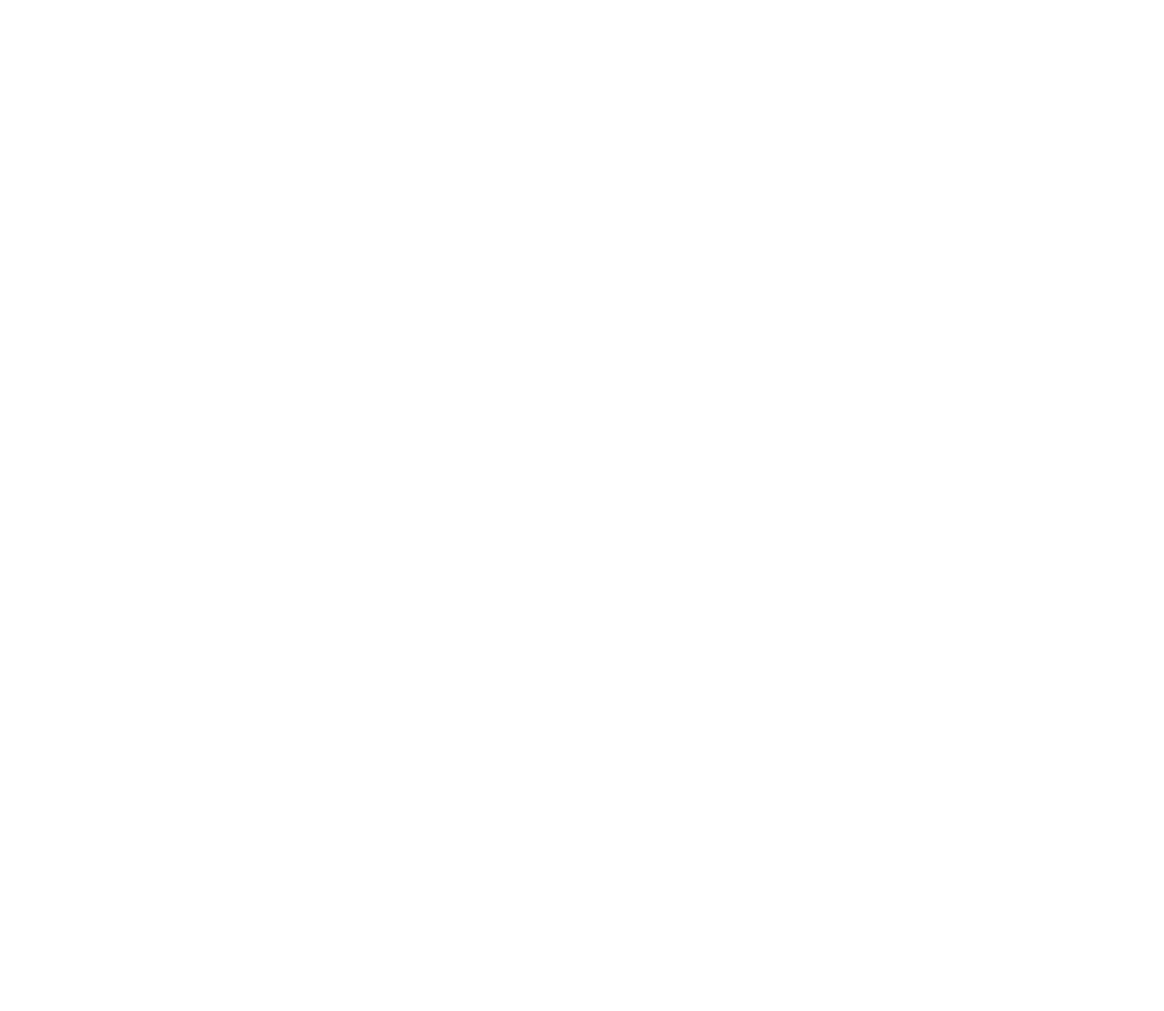
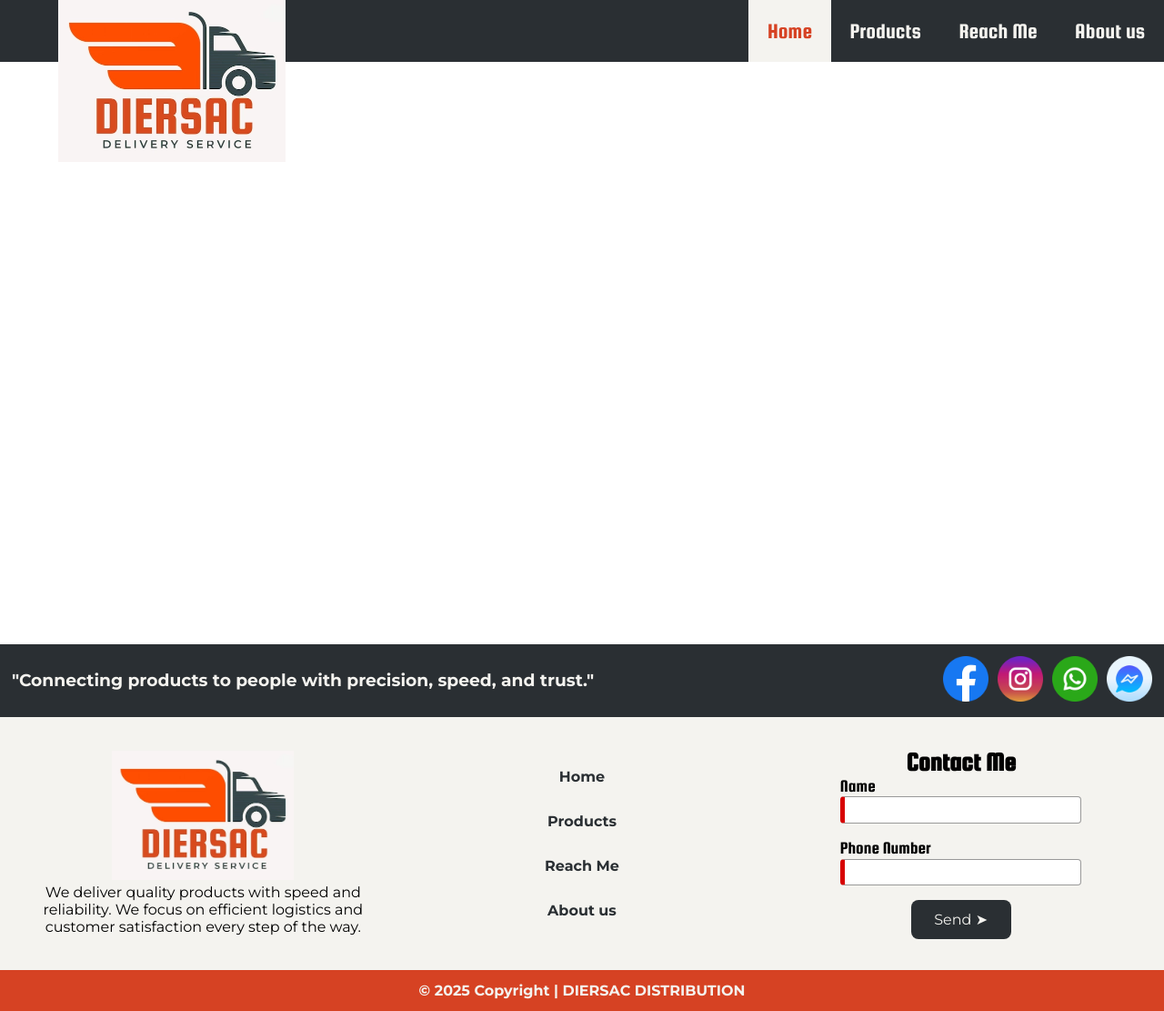
Before and after one commit to rogelioguerra24/wdd231, a plain HTML site: page project/index.html in a window 1280 px wide. Shown: the whole page at 91% size. Before the commit the page ends 800 px from the top, so only its background shows below. Drawn offline with Linux system fonts and the light colour scheme.

Commit message:
Navigation bar and footer

```diff
--- a/project/index.html
+++ b/project/index.html
@@ -1,22 +1,98 @@
 <!DOCTYPE html>
 <html lang="en-US">
+
 <head>
     <meta charset="UTF-8">
     <meta name="viewport" content="width=device-width, initial-scale=1.0">
-    <meta rel="icon" href="images/favicon.ico">
     <meta name="auhor" content="Rogelio Guerra Cespedes">
-    <meta name="description" content="Leading delivery distribution business offering fast, efficient, and reliable services with optimized routes, real-time tracking, and customer-centric solutions.">
+    <meta name="description"
+        content="Leading delivery distribution business offering fast, efficient, and reliable services with optimized routes, real-time tracking, and customer-centric solutions.">
+
+    <link rel="icon" href="images/favicon.ico">
 
     <meta property="og:title" content="Home Page | DIERSAC | Rogelio Guerra">
     <meta property="og:type" content="website">
-    <meta property="og:description" content="Leading delivery distribution business offering fast, efficient, and reliable services with optimized routes, real-time tracking, and customer-centric solutions">
-    <meta property="og:image" content="https://filesblog.bizvibe.com/wp-content/webp-express/webp-images/uploads/2022/12/How-to-Build-a-Distribution-Business.jpg.webp">
+    <meta property="og:description"
+        content="Leading delivery distribution business offering fast, efficient, and reliable services with optimized routes, real-time tracking, and customer-centric solutions">
+    <meta property="og:image"
+        content="https://filesblog.bizvibe.com/wp-content/webp-express/webp-images/uploads/2022/12/How-to-Build-a-Distribution-Business.jpg.webp">
     <meta property="og:url" content="https://rogelioguerra24.github.io/wdd231/project/#">
 
+    <link rel="stylesheet" href="styles/home-page.css">
+    <link rel="stylesheet" href="styles/home-page-mobile.css">
+
+    <script src="scripts/home-page.js" defer></script>
+
+    <link rel="preconnect" href="https://fonts.googleapis.com">
+    <link rel="preconnect" href="https://fonts.gstatic.com" crossorigin>
+    <link
+        href="https://fonts.googleapis.com/css2?family=Montserrat:ital,wght@0,100..900;1,100..900&family=Squada+One&display=swap"
+        rel="stylesheet">
 
     <title>Diersac Home Page</title>
 </head>
+
 <body>
 
+    <header>
+        <img src="images/logoDiersac.webp" alt="Diersac Icon">
+        <button aria-label="Button" id="myButton"></button>
+    </header>
+
+    <nav id="animated-met">
+        <ul class="menuLinks">
+
+            <li><a href="#" id="current-page" title="Home">Home</a></li>
+            <li><a href="products-page.html" title="Products">Products</a></li>
+            <li><a href="reach-me-page.html" title="Reach Me">Reach Me</a></li>
+            <li><a href="about-us-page.html" title="About US">About us</a></li>
+        </ul>
+    </nav>
+
+    <main>
+
+    </main>
+
+    <footer>
+        <section class="footer-social">
+            <h3>"Connecting products to people with precision, speed, and trust."</h3>
+            <div>
+                <a href="https://facebook.com" target="_blank"><img src="images/facebookicon.webp" loading="lazy" alt="Facebook" width="100"></a>
+                <a href="https://www.instagram.com/" target="_blank"><img src="images/instagramicon.webp" loading="lazy" alt="Instagram" width="100"></a>
+                <a href="https://www.whatsapp.com/" target="_blank"><img src="images/whatsappicon.webp" loading="lazy" alt="WhatsApp" width="100"></a>
+                <a href="https://messenger.com" target="_blank"><img src="images/messengericon.webp" loading="lazy" alt="Messenger" width="100"></a>
+            </div>
+        </section>
+        <section class="footer-nav">
+            <div>
+                <img src="images/logoDiersac.webp" alt="Diersac Icon">
+                <p>We deliver quality products with speed and reliability. We focus on efficient logistics and customer satisfaction every step of the way.</p>
+            </div>
+            <div>
+                <nav>
+                    <ul class="navigation-footer">
+                        <li><a href="#" title="Home">Home</a></li>
+                        <li><a href="products-page.html" title="Products">Products</a></li>
+                        <li><a href="reach-me-page.html" title="Reach Me">Reach Me</a></li>
+                        <li><a href="about-us-page.html" title="About US">About us</a></li>
+                    </ul>
+                </nav>
+            </div>
+            <div>
+                <form action="thank-you-page.html" method="get" class="formDesign">
+                    <h2>Contact Me</h2>
+                    <label>Name <input type="text" name="name" required autocomplete="given-name" title="Your Name"></label>
+                    <label>Phone Number<input type="tel" name="phone-number" required autocomplete="tel" title="Your Phone Number"></label>
+                    <button type="submit" id="submit">Send ➤</button>
+                </form>
+            </div>
+        </section>
+        <div class="footer-copyright">
+
+            <p> &copy; <span id="currentyear"></span> Copyright | DIERSAC DISTRIBUTION</p>
+        </div>
+    </footer>
+
 </body>
+
 </html>
--- /dev/null
+++ b/project/scripts/home-page.js
@@ -0,0 +1,13 @@
+// This part is to use the hamburguer selector of the page
+const burgerElement = document.querySelector("#myButton");
+const menuElement = document.querySelector("#animated-met");
+
+burgerElement.addEventListener('click', () => {
+    menuElement.classList.toggle('open');
+    burgerElement.classList.toggle('open'); //toggle means change class list of in this case'open'
+});
+
+// This part is to give date to the footer
+const today = new Date();
+const year = document.querySelector("#currentyear");
+year.innerHTML = `${today.getFullYear()}`;
--- /dev/null
+++ b/project/styles/home-page.css
@@ -0,0 +1,174 @@
+:root {
+    --font-title: "Squada One", sans-serif;
+    --font-paragraph: "Montserrat", sans-serif;
+    --color-logo-one: #D64223;
+    --color-logo-two: #2A2F33;
+    --color-logo-three: #F4F3EF;
+}
+
+* {
+    margin: 0;
+    padding: 0;
+}
+
+/*To erase every part of the extra decoration part*/
+a,li {
+    text-decoration: none;
+    list-style: none;
+}
+
+/*This line of code is to set a different background image*/
+body {
+    /*background: url(https://images.pexels.com/photos/7844012/pexels-photo-7844012.jpeg?auto=compress&cs=tinysrgb&w=1260&h=750&dpr=2) no-repeat center center;*/
+    background-size: cover;
+    min-height: 100vh;
+    background-attachment: fixed; /*For make the backgroung fixed*/
+}
+
+header {
+    background-color: #2A2F33;
+}
+header img {
+    max-width: 250px;
+    position: absolute;
+    top: 0;
+    left: 5%;
+}
+
+#myButton {
+    display: none;/*To hide the button nav*/
+}
+
+.menuLinks{
+    background-color: var(--color-logo-two);
+    font-family: var(--font-title);
+    font-size: 1.5rem;
+    display: flex;
+    justify-content: flex-end;
+}
+.menuLinks li a {
+    display: inline-block; /*It lets me interact with the a tag*/
+    padding: 1.3rem;
+    color: var(--color-logo-three);
+}
+.menuLinks a:hover {
+    background-color: var(--color-logo-three);
+    color: var(--color-logo-one);
+}
+#current-page { /*This id is to sete a different color according to the page*/
+    background-color: var(--color-logo-three);
+    color: var(--color-logo-one);
+}
+
+/*The part behind id for the nav and header of the page and the followig for the footer*/
+
+footer{
+    font-family: var(--font-paragraph);
+}
+
+/*This code is for the first section of the footer*/
+.footer-social{
+    background-color: var(--color-logo-two);
+    color: var(--color-logo-three);
+    display: flex;
+    justify-content: space-between;
+    align-items: center;
+    padding: 13px;
+}
+.footer-social div {
+    display: flex;
+    gap: 10px;
+}
+.footer-social img {
+    width: 50px;
+}
+
+/*This code is for the second section of the footer*/
+.footer-nav{
+    background-color: var(--color-logo-three);
+    display: grid;
+    padding:  15px;
+    grid-template-columns: 1fr 1fr 1fr;
+    align-items: center;
+}
+.footer-nav div{
+    display: block;
+    place-items: center;
+    text-align: center;
+}
+.footer-nav img {
+    max-width: 200px;
+}
+
+.navigation-footer{
+    display: flex;
+    flex-direction: column;
+    gap: 30px;
+}
+.navigation-footer li a{
+    color: var(--color-logo-two);
+    font-weight: bold;
+}
+
+.formDesign {
+    text-align:left;
+    font-family: var(--font-title);
+    font-size: 1.2rem;
+    max-width: 500px;
+    padding: 1em;
+    display: flex;
+    flex-direction: column;
+    align-items: center;
+    border-radius: 8px;
+}
+.formDesign input[type=text], .formDesign input[type=tel]{
+    display: block;
+    margin: .1rem 0 1rem 0 ;
+    padding: .3rem;
+    border: 1px solid #999;
+    border-radius: 4px;
+    border-left-width: 5px;
+    border-left-color:#555;
+    font-size: 1rem; /*This part is to set the font size inside the gap of form*/
+    color: var(--color-logo-two);
+    width: 250px;
+}
+.formDesign button[type=submit] {
+    background-color: var(--color-logo-two);
+    color: var(--color-logo-three);
+    font-family: var(--font-paragraph);
+    font-size: 1.2rem;
+    text-align: center;
+    border-radius: 0.5rem;
+    padding: .75rem 1.5rem;
+    margin: 0;
+    font-size: 1rem;
+    -webkit-appearance: none;
+    appearance: none;
+    align-items: center;
+    width: 110px;
+    justify-content: space-around;
+    cursor: pointer;
+    border: none;
+}
+.formDesign button[type=submit]:hover {
+    background-color:#3D405B;
+    color: var(--color-logo-three);
+    box-shadow: 4px 4px 10px gray;;
+}
+.formDesign input:required {border-left-color: #d70000;}
+.formDesign input:focus {border-left-color: black; outline:none;}
+.formDesign input:required:valid{border-left-color: green;}
+
+/*This code is for the third section of the footer*/
+.footer-copyright{
+    background-color: var(--color-logo-one);
+    padding: 13px;
+    text-align: center;
+    color: var(--color-logo-three);
+    font-weight: bold;
+}
+
+main{
+    height: 40rem;
+}
```
Also changed, not shown: project/styles/home-page-mobile.css (added, +92 -0 lines), project/about-us-page.html (added), project/aboutUsPage.html (deleted), project/images/facebookicon.png (deleted), project/images/facebookicon.webp (added), project/images/instagramicon.png (deleted), project/images/instagramicon.webp (added), project/images/messengericon.png (deleted), project/images/messengericon.webp (added), project/images/whatsappicon.png (deleted), project/images/whatsappicon.webp (added), project/products-page.html (added), project/productsPage.html (deleted), project/reach-me-page.html (added), 3 more files.
